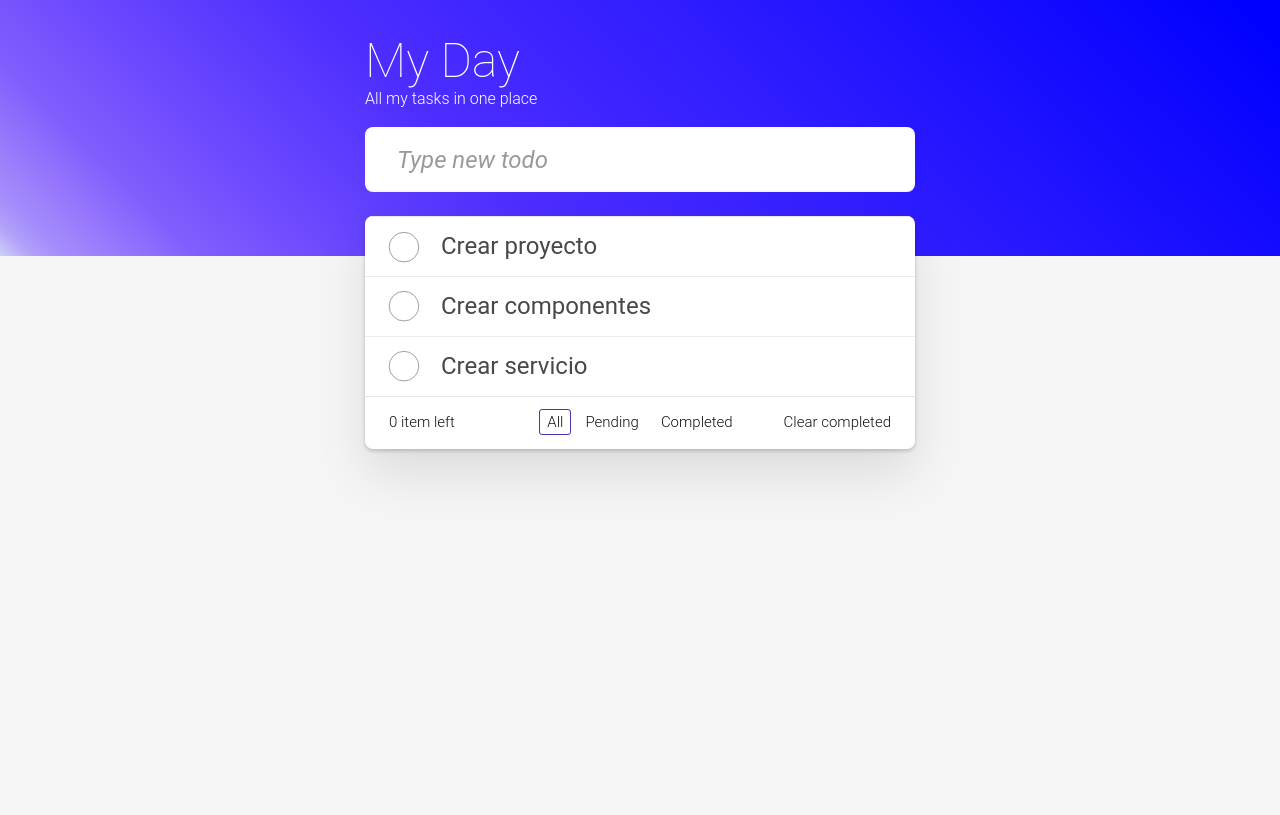
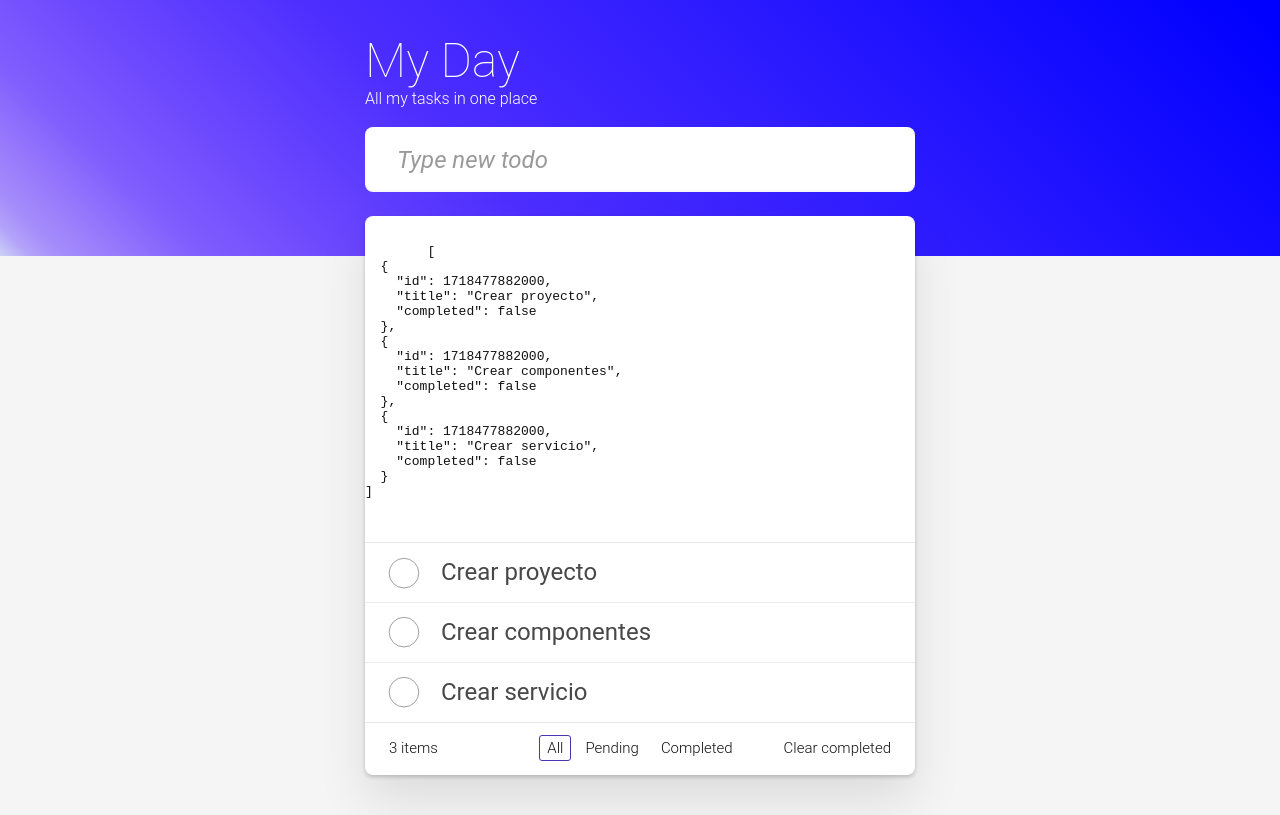
Before and after one commit to amandalimon/myday-app, an Angular app: page / in a window 1280 px wide. Built offline with nearby package versions, Linux system fonts and the light colour scheme.

Commit message:
update tasks

```diff
--- a/src/app/pages/home/home.component.html
+++ b/src/app/pages/home/home.component.html
@@ -3,27 +3,27 @@
     <div class="container">
       <h1>My Day</h1>
       <p>All my tasks in one place</p>
-      <input
-        class="new-todo"
-        placeholder="Type new todo"
-        autofocus
-        type="text"
-        (change)="changeHandler($event)"
-      />
+      <input class="new-todo" placeholder="Type new todo" autofocus type="text" (change)="changeHandler($event)" />
     </div>
   </header>
   <div class="container todoapp-wrapper">
     <!-- This section should be hidden by default and shown when there are todos -->
+    <pre>
+      <code>
+        {{tasks() | json}}
+      </code>
+    </pre>
     <section class="main">
       <ul class="todo-list">
         <li *ngFor="let task of tasks(); index as i">
           <div class="view">
-            <input class="toggle" type="checkbox" />
+            <input class="toggle" type="checkbox" [checked]="task.completed" (change)="updateTask(i)" />
             <label>{{task.title}}</label>
             <button class="destroy" (click)="deleteTask(i)"></button>
           </div>
           <input class="edit" value="Learn JavaScript" />
         </li>
+
         <!--
         <li>
           <div class="view">
@@ -47,7 +47,7 @@
     <!-- This footer should be hidden by default and shown when there are todos -->
     <footer class="footer">
       <!-- This should be `0 items left` by default -->
-      <span class="todo-count"><strong>0</strong> item left</span>
+      <span class="todo-count"><strong>{{tasks().length}}</strong> items</span>
       <!-- Remove this if you don't implement routing -->
       <ul class="filters">
         <li>
--- a/src/app/pages/home/home.component.ts
+++ b/src/app/pages/home/home.component.ts
@@ -44,6 +44,20 @@ export class HomeComponent {
   }
 
   deleteTask(index: number) {
-    this.tasks.update((tasks) => tasks.filter((task, position) => position !== index));
+    this.tasks.update((task) => task.filter((task, position) => position !== index));
+  }
+
+  updateTask(index: number) {
+    this.tasks.update((tasks) => {
+      return tasks.map((task, position) => {
+        if (position === index) {
+          return {
+            ...task,
+            completed: !task.completed
+          }
+        }
+        return task;
+      })
+    })
   }
 }
```
